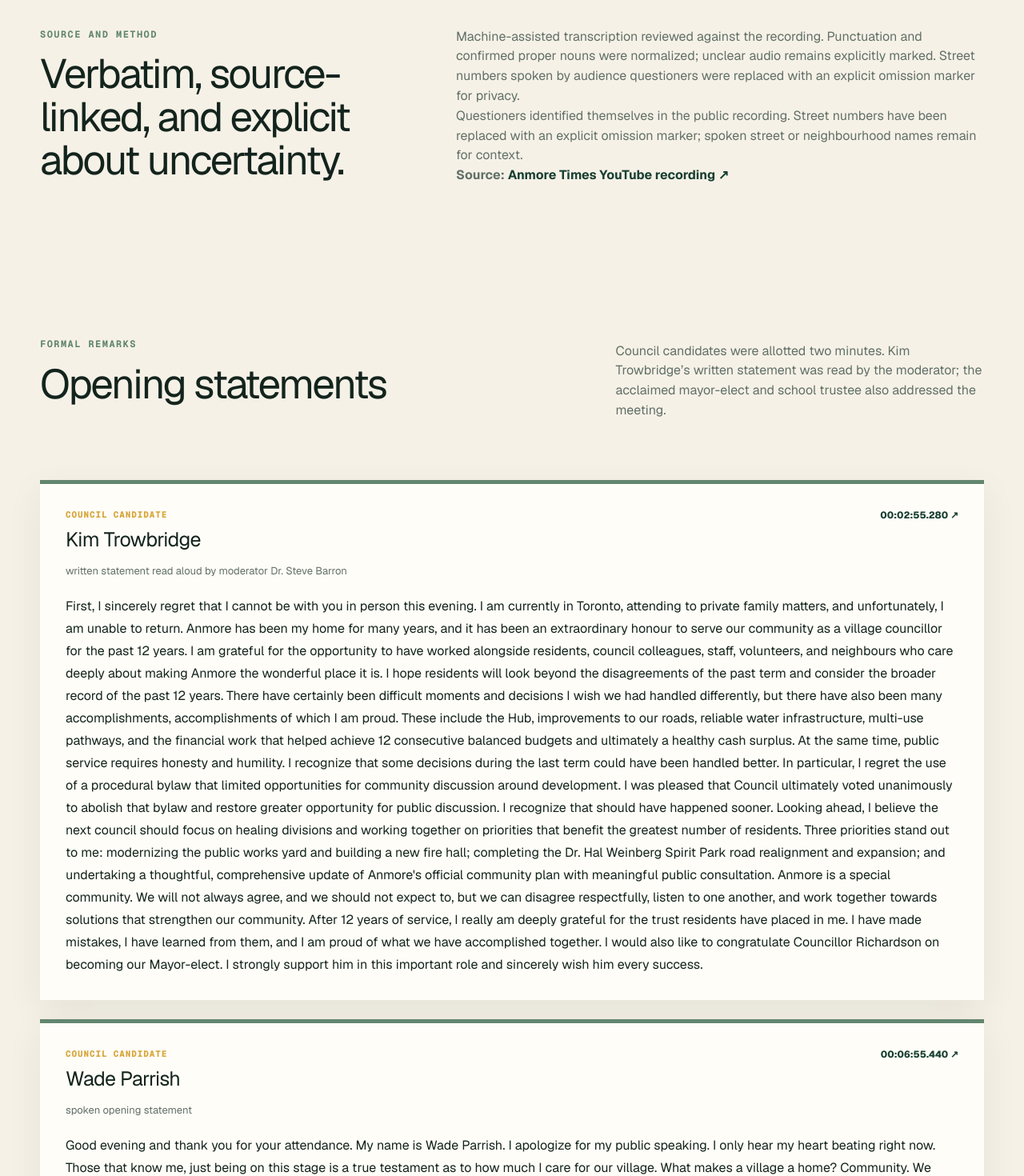
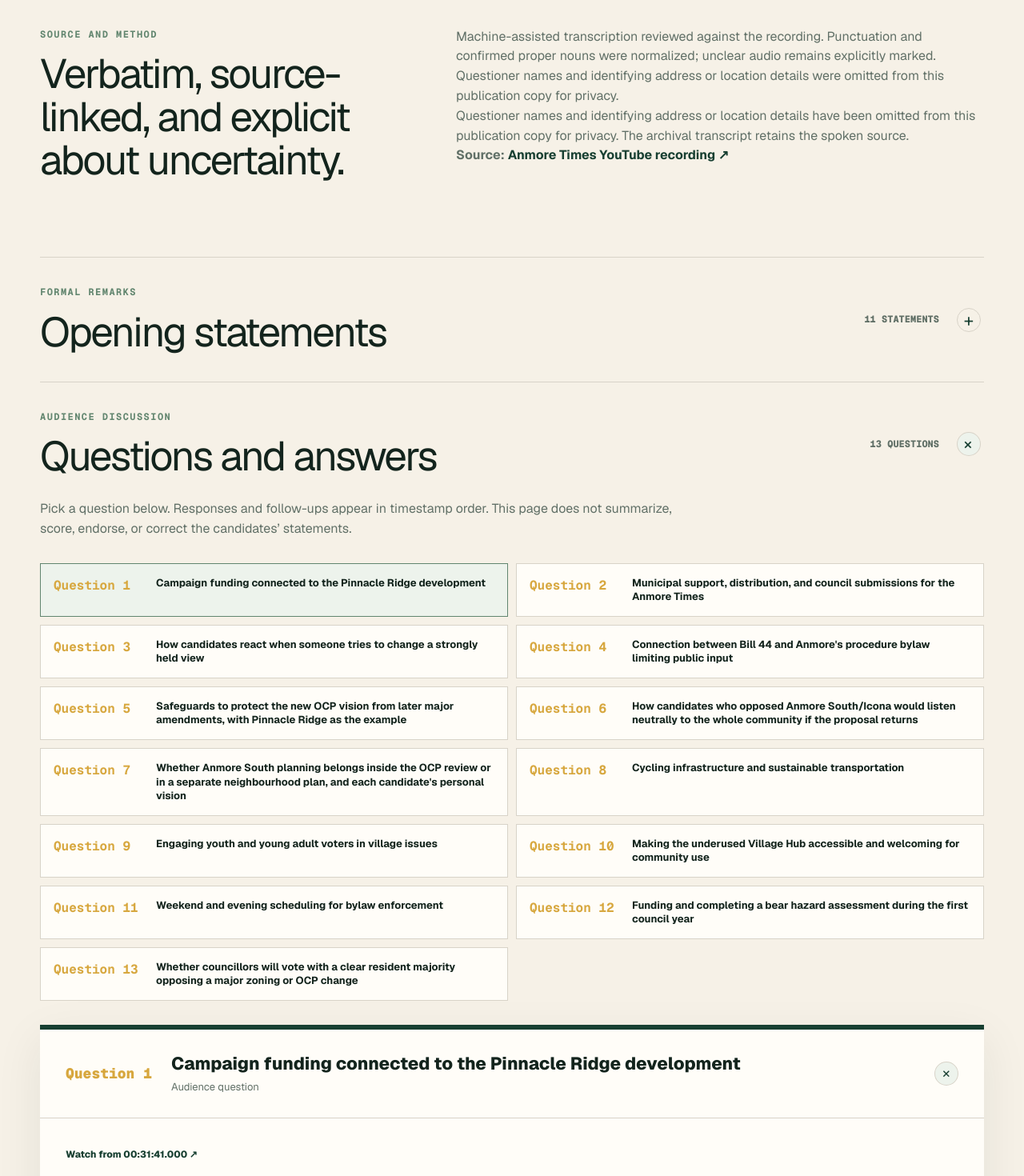
Before and after one commit to jpgaviria2/anmore-votes-2026, a Next.js app: page /all-candidates-meeting in a window 1280 px wide. Shown: the part 760-2230 px from the top of the page at 80% size. Built offline with nearby package versions, Linux system fonts and the light colour scheme.

Commit message:
[verified] Add collapsible anonymized meeting navigation

```diff
--- a/app/all-candidates-meeting/transcript-page.tsx
+++ b/app/all-candidates-meeting/transcript-page.tsx
@@ -1,11 +1,15 @@
+"use client";
+
 /* Shared by the Next/Vinext app and the static Hostinger build, so plain anchors are required. */
 /* eslint-disable @next/next/no-html-link-for-pages */
+import { useState } from "react";
 import transcript from "../all-candidates-meeting-data.json";
 
 type MeetingQuestion = (typeof transcript.questions)[number];
 type TranscriptTurn = MeetingQuestion["questionTurns"][number];
 type MeetingResponse = MeetingQuestion["responses"][number];
 type MeetingStatement = (typeof transcript.openingStatements)[number] | (typeof transcript.closingRemarks)[number];
+type CategoryKey = "opening" | "questions" | "closing";
 
 function secondsFromTimestamp(timestamp?: string) {
   if (!timestamp) return 0;
@@ -19,6 +23,10 @@ function recordingUrl(timestamp?: string) {
   return seconds
     ? `${transcript.event.recordingUrl}&t=${seconds}s`
     : transcript.event.recordingUrl;
+}
+
+function questionLabel(question: MeetingQuestion) {
+  return `Question ${Number(question.id.slice(1))}`;
 }
 
 function Turn({ turn, showSpeaker = true }: { turn: TranscriptTurn; showSpeaker?: boolean }) {
@@ -79,7 +87,20 @@ function StatementCard({ statement }: { statement: MeetingStatement }) {
   );
 }
 
-function QuestionTranscript({ question }: { question: MeetingQuestion }) {
+function CategorySummary({ eyebrow, title, count }: { eyebrow: string; title: string; count: string }) {
+  return (
+    <summary className="transcript-category-summary">
+      <div>
+        <p className="eyebrow">{eyebrow}</p>
+        <h2>{title}</h2>
+      </div>
+      <span className="transcript-category-count">{count}</span>
+      <span className="transcript-category-toggle" aria-hidden="true">+</span>
+    </summary>
+  );
+}
+
+function QuestionTranscript({ question, isOpen, onToggle }: { question: MeetingQuestion; isOpen: boolean; onToggle: (open: boolean) => void }) {
   const untimedRelated = question.relatedTurns.filter((turn) => !turn.range?.start);
   const timeline = [
     ...question.responses.map((response, responseIndex) => ({
@@ -97,20 +118,21 @@ function QuestionTranscript({ question }: { question: MeetingQuestion }) {
   ].sort((left, right) => left.start.localeCompare(right.start));
 
   return (
-    <article className="meeting-question" id={question.id.toLowerCase()}>
-      <div className="meeting-question-heading">
-        <span>{question.id}</span>
+    <details className="meeting-question" id={question.id.toLowerCase()} open={isOpen} onToggle={(event) => onToggle(event.currentTarget.open)}>
+      <summary className="meeting-question-heading">
+        <span>{questionLabel(question)}</span>
         <div>
           <p className="meeting-question-topic">{question.topic}</p>
-          <p className="meeting-question-meta">Asked by {question.questioner}</p>
+          <p className="meeting-question-meta">Audience question</p>
         </div>
-        {question.range?.start ? (
-          <a href={recordingUrl(question.range.start)} target="_blank" rel="noreferrer">Watch from {question.range.start} ↗</a>
-        ) : null}
-      </div>
+        <span className="question-toggle" aria-hidden="true">+</span>
+      </summary>
 
       <div className="meeting-question-body">
-        <section aria-label={`${question.id} question`}>
+        {question.range?.start ? (
+          <p className="question-watch-link"><a href={recordingUrl(question.range.start)} target="_blank" rel="noreferrer">Watch from {question.range.start} ↗</a></p>
+        ) : null}
+        <section aria-label={questionLabel(question)}>
           <h3>Question</h3>
           {question.questionTurns.map((turn, index) => <Turn turn={turn} key={`${question.id}-question-${index}`} />)}
           {untimedRelated.length ? (
@@ -121,7 +143,7 @@ function QuestionTranscript({ question }: { question: MeetingQuestion }) {
           ) : null}
         </section>
 
-        <section className="meeting-responses" aria-label={`${question.id} responses and follow-ups`}>
+        <section className="meeting-responses" aria-label={`${questionLabel(question)} responses and follow-ups`}>
           <h3>Responses and follow-ups</h3>
           {timeline.map((entry) => entry.kind === "response" ? (
             <Response
@@ -148,11 +170,25 @@ function QuestionTranscript({ question }: { question: MeetingQuestion }) {
           </details>
         ) : null}
       </div>
-    </article>
+    </details>
   );
 }
 
 export function AllCandidatesMeetingTranscript() {
+  const [openCategories, setOpenCategories] = useState<Record<CategoryKey, boolean>>({ opening: false, questions: true, closing: false });
+  const [selectedQuestionId, setSelectedQuestionId] = useState<string | null>("Q01");
+
+  const setCategoryOpen = (category: CategoryKey, open: boolean) => {
+    setOpenCategories((current) => current[category] === open ? current : { ...current, [category]: open });
+  };
+
+  const selectQuestion = (questionId: string) => {
+    setSelectedQuestionId(questionId);
+    window.requestAnimationFrame(() => {
+      document.getElementById(questionId.toLowerCase())?.scrollIntoView({ behavior: "smooth", block: "start" });
+    });
+  };
+
   return (
     <>
       <a className="skip-link" href="#main-content">Skip to main content</a>
@@ -178,7 +214,7 @@ export function AllCandidatesMeetingTranscript() {
             Opening statements, thirteen audience questions and answers, and closing remarks from the October 6, 2026 Anmore Village All Candidates Meeting.
           </p>
           <div className="transcript-actions">
-            <a className="button primary" href="#opening-statements">Read the transcript</a>
+            <a className="button primary" href="#questions">Choose a question</a>
             <a className="button secondary" href={transcript.event.recordingUrl} target="_blank" rel="noreferrer">Watch the source recording ↗</a>
           </div>
         </section>
@@ -190,40 +226,62 @@ export function AllCandidatesMeetingTranscript() {
           </div>
           <div>
             <p>{transcript.transcription.method}</p>
-            <p>Questioners identified themselves in the public recording. Street numbers have been replaced with an explicit omission marker; spoken street or neighbourhood names remain for context.</p>
+            <p>Questioner names and identifying address or location details have been omitted from this publication copy for privacy. The archival transcript retains the spoken source.</p>
             <p><strong>Source:</strong> <a href={transcript.event.recordingUrl} target="_blank" rel="noreferrer">{transcript.event.sourceLabel} ↗</a></p>
           </div>
         </section>
 
-        <section className="meeting-statements-section shell" id="opening-statements" aria-labelledby="opening-statements-title">
-          <div className="section-heading">
-            <div><p className="eyebrow">Formal remarks</p><h2 id="opening-statements-title">Opening statements</h2></div>
-            <p>Council candidates were allotted two minutes. Kim Trowbridge’s written statement was read by the moderator; the acclaimed mayor-elect and school trustee also addressed the meeting.</p>
-          </div>
+        <details className="transcript-category shell" id="opening-statements" open={openCategories.opening} onToggle={(event) => setCategoryOpen("opening", event.currentTarget.open)}>
+          <CategorySummary eyebrow="Formal remarks" title="Opening statements" count={`${transcript.openingStatements.length} statements`} />
+          <div className="transcript-category-body">
+            <p className="transcript-category-intro">Council candidates were allotted two minutes. Kim Trowbridge’s written statement was read by the moderator; the acclaimed mayor-elect and school trustee also addressed the meeting.</p>
             <div className="meeting-statement-list">
               {transcript.openingStatements.map((statement) => <StatementCard statement={statement} key={`opening-${statement.speaker}`} />)}
             </div>
-        </section>
+          </div>
+        </details>
 
-        <section className="transcript-questions shell" id="questions" aria-labelledby="questions-title">
-          <div className="section-heading">
-            <div><p className="eyebrow">13 audience questions</p><h2 id="questions-title">Questions and answers</h2></div>
-            <p>Responses and follow-ups appear in timestamp order. This page does not summarize, score, endorse, or correct the candidates’ statements.</p>
+        <details className="transcript-category shell" id="questions" open={openCategories.questions} onToggle={(event) => setCategoryOpen("questions", event.currentTarget.open)}>
+          <CategorySummary eyebrow="Audience discussion" title="Questions and answers" count={`${transcript.questions.length} questions`} />
+          <div className="transcript-category-body">
+            <p className="transcript-category-intro">Pick a question below. Responses and follow-ups appear in timestamp order. This page does not summarize, score, endorse, or correct the candidates’ statements.</p>
+            <nav className="question-picker" aria-label="Choose a meeting question">
+              {transcript.questions.map((question) => (
+                <button
+                  type="button"
+                  className="question-picker-button"
+                  aria-controls={question.id.toLowerCase()}
+                  aria-pressed={selectedQuestionId === question.id}
+                  onClick={() => selectQuestion(question.id)}
+                  key={`picker-${question.id}`}
+                >
+                  <strong>{questionLabel(question)}</strong>
+                  <span>{question.topic}</span>
+                </button>
+              ))}
+            </nav>
+            <div className="transcript-question-list">
+              {transcript.questions.map((question) => (
+                <QuestionTranscript
+                  question={question}
+                  isOpen={selectedQuestionId === question.id}
+                  onToggle={(open) => setSelectedQuestionId(open ? question.id : selectedQuestionId === question.id ? null : selectedQuestionId)}
+                  key={question.id}
+                />
+              ))}
             </div>
-          <div className="transcript-question-list">
-            {transcript.questions.map((question) => <QuestionTranscript question={question} key={question.id} />)}
           </div>
-        </section>
+        </details>
 
-        <section className="meeting-statements-section shell" id="closing-remarks" aria-labelledby="closing-remarks-title">
-          <div className="section-heading">
-            <div><p className="eyebrow">Final minute</p><h2 id="closing-remarks-title">Closing remarks</h2></div>
-            <p>One-minute closing remarks from the eight council candidates who spoke at the end of the recorded meeting.</p>
-          </div>
+        <details className="transcript-category shell" id="closing-remarks" open={openCategories.closing} onToggle={(event) => setCategoryOpen("closing", event.currentTarget.open)}>
+          <CategorySummary eyebrow="Final minute" title="Closing remarks" count={`${transcript.closingRemarks.length} remarks`} />
+          <div className="transcript-category-body">
+            <p className="transcript-category-intro">One-minute closing remarks from the eight council candidates who spoke at the end of the recorded meeting.</p>
             <div className="meeting-statement-list">
               {transcript.closingRemarks.map((statement) => <StatementCard statement={statement} key={`closing-${statement.speaker}`} />)}
             </div>
-        </section>
+          </div>
+        </details>
 
         <footer>
           <div className="shell footer-inner">
--- a/app/globals.css
+++ b/app/globals.css
@@ -345,7 +345,16 @@ footer { background: var(--forest-deep); color: white; padding: 40px 0; }
 .transcript-method { display: grid; grid-template-columns: .8fr 1.2fr; gap: 80px; padding-block: 76px; border-top: 1px solid var(--line); }
 .transcript-method > div:last-child { color: var(--muted); font-size: 16px; }
 .transcript-method a { color: var(--forest); font-weight: 700; }
-.transcript-questions, .meeting-statements-section { padding-block: 100px; }
+.transcript-category { scroll-margin-top: 18px; padding-block: 0; border-top: 1px solid var(--line); }
+.transcript-category:last-of-type { margin-bottom: 100px; border-bottom: 1px solid var(--line); }
+.transcript-category-summary { display: grid; grid-template-columns: minmax(0, 1fr) auto 34px; gap: 22px; align-items: center; padding: 34px 0; cursor: pointer; list-style: none; }
+.transcript-category-summary::-webkit-details-marker, .meeting-question-heading::-webkit-details-marker { display: none; }
+.transcript-category-summary h2 { margin: 2px 0 0; }
+.transcript-category-count { color: var(--muted); font-family: var(--font-geist-mono), monospace; font-size: 12px; font-weight: 750; text-transform: uppercase; }
+.transcript-category-toggle, .question-toggle { display: grid; width: 30px; height: 30px; place-items: center; color: var(--forest); border: 1px solid var(--line); border-radius: 50%; font-size: 22px; line-height: 1; transition: transform .18s ease, background .18s ease; }
+.transcript-category[open] > .transcript-category-summary .transcript-category-toggle, .meeting-question[open] > .meeting-question-heading .question-toggle { transform: rotate(45deg); background: #edf3ec; }
+.transcript-category-body { padding-bottom: 100px; }
+.transcript-category-intro { max-width: 800px; margin: -8px 0 30px; color: var(--muted); font-size: 16px; }
 .meeting-statement-list { display: grid; gap: 24px; }
 .meeting-statement { scroll-margin-top: 20px; padding: 30px 32px; background: var(--white); border-top: 5px solid var(--moss); box-shadow: 0 14px 42px rgba(24,44,34,.07); }
 .meeting-statement-heading { display: flex; justify-content: space-between; gap: 20px; align-items: start; }
@@ -355,14 +364,24 @@ footer { background: var(--forest-deep); color: white; padding: 40px 0; }
 .meeting-statement-delivery { margin: 10px 0 20px; color: var(--muted); font-size: 13px; }
 .meeting-statement-text { margin: 0; line-height: 1.75; white-space: pre-wrap; }
 .statement-uncertainties { margin-top: 22px; }
+.question-picker { display: grid; grid-template-columns: 1fr 1fr; gap: 10px; margin: 0 0 30px; padding: 0; border: 0; }
+.question-picker-button { display: grid; grid-template-columns: 112px minmax(0, 1fr); gap: 16px; align-items: start; width: 100%; padding: 15px 16px; color: var(--ink); text-align: left; background: var(--white); border: 1px solid var(--line); cursor: pointer; }
+.question-picker-button strong { color: var(--gold); font-family: var(--font-geist-mono), monospace; white-space: nowrap; }
+.question-picker-button span { font-size: 13px; font-weight: 680; line-height: 1.35; }
+.question-picker-button:hover, .question-picker-button[aria-pressed="true"] { background: #edf3ec; border-color: var(--moss); }
+.question-picker-button:focus-visible { outline: 3px solid var(--gold); outline-offset: 2px; }
 .transcript-question-list { display: grid; gap: 28px; }
 .meeting-question { scroll-margin-top: 20px; background: var(--white); border-top: 6px solid var(--forest); box-shadow: 0 18px 55px rgba(24,44,34,.08); }
-.meeting-question-heading { display: grid; grid-template-columns: 62px minmax(0, 1fr) auto; gap: 20px; align-items: start; padding: 28px 32px; border-bottom: 1px solid var(--line); }
-.meeting-question-heading > span { color: var(--gold); font-family: var(--font-geist-mono), monospace; font-size: 18px; font-weight: 850; }
+.meeting-question-heading { display: grid; grid-template-columns: 112px minmax(0, 1fr) auto; gap: 20px; align-items: center; padding: 28px 32px; cursor: pointer; list-style: none; }
+.meeting-question[open] > .meeting-question-heading { border-bottom: 1px solid var(--line); }
+.meeting-question-heading > span:first-child { color: var(--gold); font-family: var(--font-geist-mono), monospace; font-size: 18px; font-weight: 850; white-space: nowrap; }
+.question-toggle { justify-self: end; font-family: sans-serif; font-size: 20px; font-weight: 400; }
 .meeting-question-heading > a, .transcript-speaker-row a, .candidate-response-heading a { color: var(--forest); font-size: 12px; font-weight: 750; }
 .meeting-question-topic { margin-bottom: 5px; font-size: 22px; font-weight: 760; line-height: 1.3; }
 .meeting-question-meta { margin: 0; color: var(--muted); font-size: 13px; }
 .meeting-question-body { padding: 32px; }
+.question-watch-link { margin: 0 0 24px; }
+.question-watch-link a { color: var(--forest); font-size: 12px; font-weight: 750; }
 .meeting-question-body > section > h3 { margin-bottom: 18px; color: var(--forest); font-size: 24px; }
 .transcript-turn { margin-bottom: 16px; padding-left: 18px; border-left: 3px solid var(--sage); }
 .transcript-turn p { margin: 7px 0 0; white-space: pre-wrap; }
@@ -423,11 +442,14 @@ footer { background: var(--forest-deep); color: white; padding: 40px 0; }
   .legal-index { grid-template-columns: 1fr; }
   .legal-content section { padding: 24px 20px; }
   .transcript-hero { padding-block: 52px 68px; }
-  .transcript-questions, .meeting-statements-section { padding-block: 72px; }
+  .transcript-category-summary { grid-template-columns: minmax(0, 1fr) auto 30px; gap: 10px; padding: 28px 0; }
+  .transcript-category-summary h2 { font-size: 34px; }
+  .transcript-category-count { font-size: 10px; }
+  .transcript-category-body { padding-bottom: 72px; }
+  .question-picker { grid-template-columns: 1fr; }
   .meeting-statement { padding: 24px 20px; }
   .meeting-statement-heading { flex-direction: column; gap: 8px; }
-  .meeting-question-heading { grid-template-columns: 48px minmax(0, 1fr); padding: 22px 20px; }
-  .meeting-question-heading > a { grid-column: 2; }
+  .meeting-question-heading { grid-template-columns: 104px minmax(0, 1fr) 30px; padding: 22px 20px; }
   .meeting-question-body { padding: 24px 20px; }
 }
 
--- a/app/voter-guide.tsx
+++ b/app/voter-guide.tsx
@@ -31,6 +31,7 @@ export function VoterGuide() {
         <nav aria-label="Main navigation">
           <a href="#candidates">Candidates</a>
           <a href="#questions">Questions</a>
+          <a href="/all-candidates-meeting/">Debate</a>
           <a href="#voting">How to vote</a>
           <a href="#about">About</a>
         </nav>
```
Also changed, not shown: app/all-candidates-meeting-data.json, 2 other files (tests, documents, lock files or other folders). Lines whose indentation alone changed are shown as unchanged.
